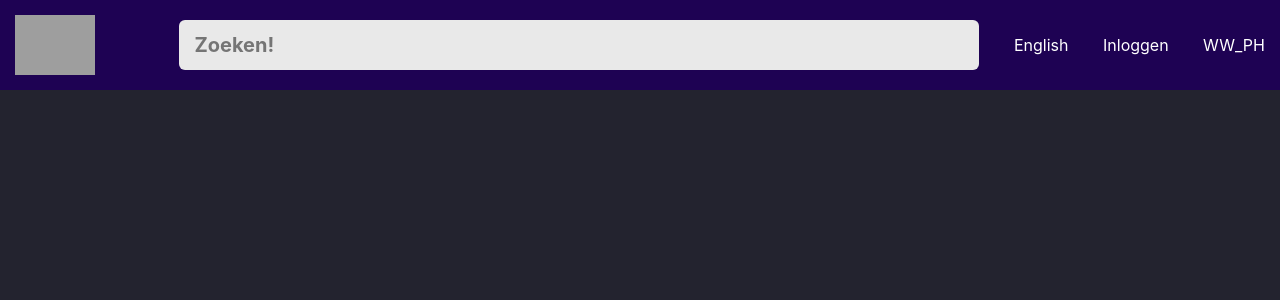
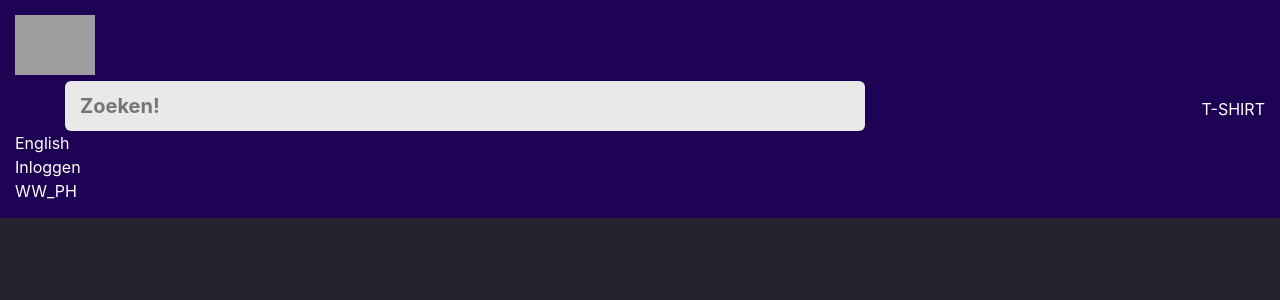
Before and after one commit to Joachiem/NerdyGadgets, a PHP site: page / in a window 1280 px wide. Shown: the top 300 px of the page. Run offline with PHP 8.4, Linux system fonts and the light colour scheme; some libraries are stand-ins or nearby versions; some web fonts are replaced; grey boxes are pictures that could not be loaded.

Commit message:
Update navbar.php

```diff
--- a/partials/navbar.php
+++ b/partials/navbar.php
@@ -1,4 +1,5 @@
 <nav class="nav" id="nav">
+    <div>
         <object class="logo" id="logo" type="image/svg+xml" data="public/img/logo.svg"></object>
 
         <div class="zoek-container">
@@ -12,6 +13,12 @@
         </div>
         <div class="winkelwagentje">
             <a>WW_PH</a>
+        </div>
+    </div>
+    <div>
+    <div class="categorie">
+            <a>T-SHIRT</a>
+        </div>
     </div>
 </nav>
 
```
Lines whose indentation alone changed are shown as unchanged.
